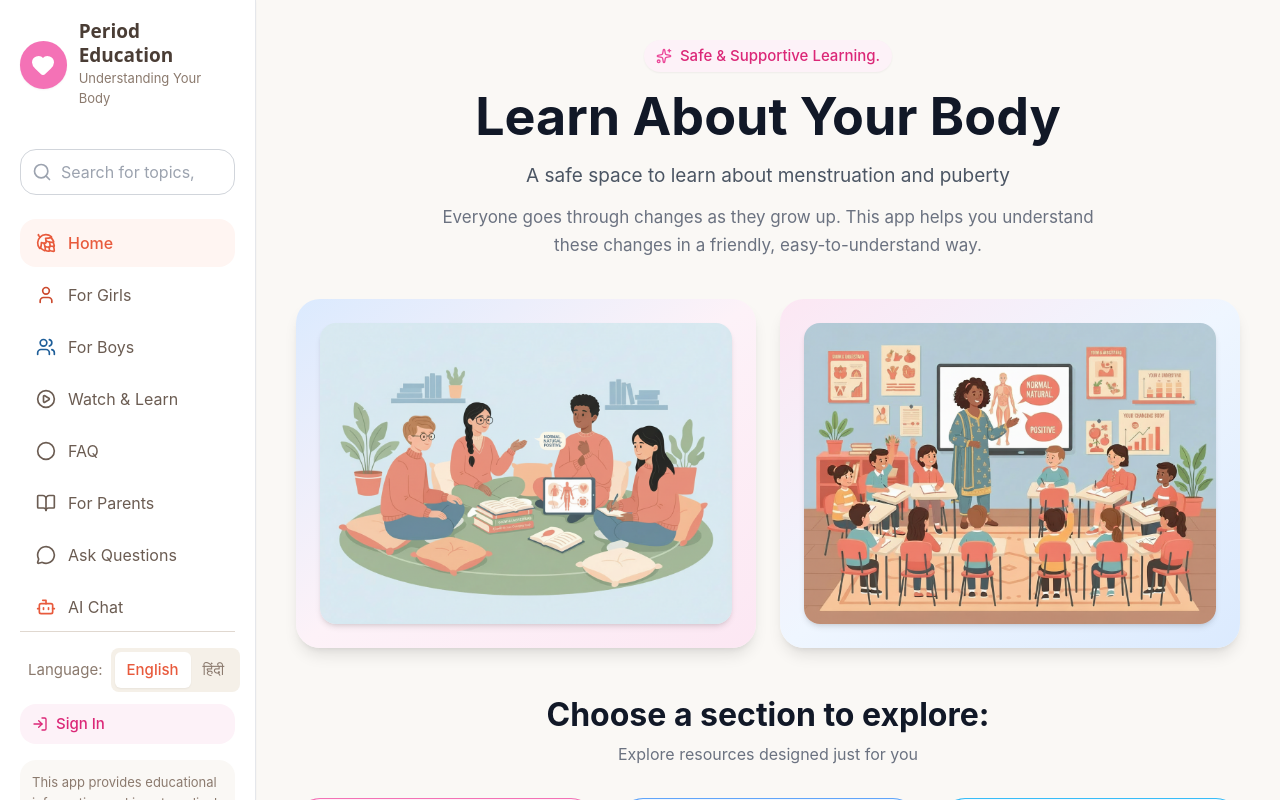
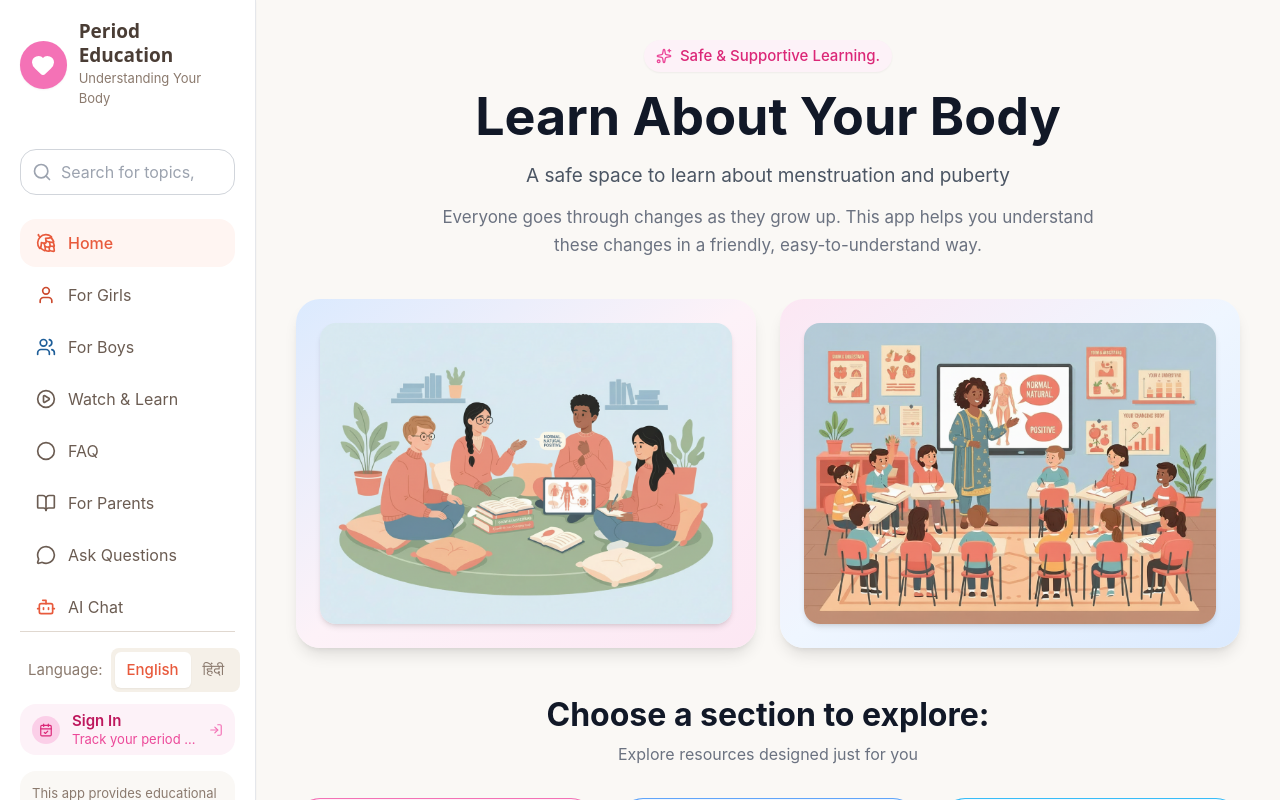
Before and after one commit to ysharma31/menstruation-education-app, a React (Vite) app: page / in a window 1280 px wide. Shown: the top 800 px of the page. Built offline with nearby package versions, Linux system fonts and the light colour scheme; no server answers.

Commit message:
Update sign-in tab for period tracking

```diff
--- a/src/components/navigation/DesktopNavigation.jsx
+++ b/src/components/navigation/DesktopNavigation.jsx
@@ -1,6 +1,6 @@
 import { NavLink, Link } from 'react-router-dom';
 import { useTranslation } from 'react-i18next';
-import { Hop as Home, User, Users, CirclePlay as PlayCircle, Circle as HelpCircle, BookOpen, MessageCircle, Bot, Heart, LogIn, LogOut, GraduationCap } from 'lucide-react';
+import { Hop as Home, User, Users, CirclePlay as PlayCircle, Circle as HelpCircle, BookOpen, MessageCircle, Bot, Heart, LogIn, LogOut, GraduationCap, CalendarCheck } from 'lucide-react';
 import LanguageToggle from '../ui/LanguageToggle';
 import SearchBar from '../ui/SearchBar';
 import { useAuth } from '../../contexts/AuthContext';
@@ -98,10 +98,16 @@ const DesktopNavigation = () => {
         ) : (
           <Link
             to="/auth"
-            className="flex items-center gap-2 px-3 py-2 bg-pink-50 hover:bg-pink-100 text-pink-600 rounded-xl transition-colors text-sm font-medium"
+            className="flex items-center gap-3 px-3 py-2 bg-pink-50 hover:bg-pink-100 text-pink-600 rounded-xl transition-colors"
           >
-            <LogIn size={16} />
-            {t('auth.signInNav')}
+            <div className="w-7 h-7 rounded-full bg-pink-200 flex items-center justify-center flex-shrink-0">
+              <CalendarCheck size={14} className="text-pink-600" />
+            </div>
+            <div className="min-w-0">
+              <p className="text-sm font-semibold text-pink-700 leading-tight">{t('auth.signInNav')}</p>
+              <p className="text-xs text-pink-500 leading-tight truncate">{t('auth.signInNavHint')}</p>
+            </div>
+            <LogIn size={14} className="text-pink-400 flex-shrink-0 ml-auto" />
           </Link>
         )}
       </div>
--- a/src/components/navigation/MobileNavigation.jsx
+++ b/src/components/navigation/MobileNavigation.jsx
@@ -20,7 +20,7 @@ const MobileNavigation = () => {
     { path: '/girls', icon: User, label: t('navigation.girls') },
     { path: '/boys', icon: Users, label: t('navigation.boys') },
     { path: '/chat', icon: Bot, label: t('navigation.chat') },
-    { path: user ? '/girls' : '/auth', icon: user ? User : LogIn, label: user ? t('auth.greeting', { name: displayName() }) : t('auth.signInNav') },
+    { path: user ? '/girls' : '/auth', icon: user ? User : LogIn, label: user ? t('auth.greeting', { name: displayName() }) : t('auth.signInNavTracker') },
   ];
 
   return (
--- a/src/i18n/locales/en.json
+++ b/src/i18n/locales/en.json
@@ -643,6 +643,8 @@
     "errorGeneric": "Something went wrong. Please try again.",
     "signOut": "Sign out",
     "signInNav": "Sign In",
+    "signInNavHint": "Track your period & cycle",
+    "signInNavTracker": "My Tracker",
     "greeting": "Hi, {{name}}"
   },
   "anatomy": {
```
Also changed, not shown: src/i18n/locales/hi.json.
